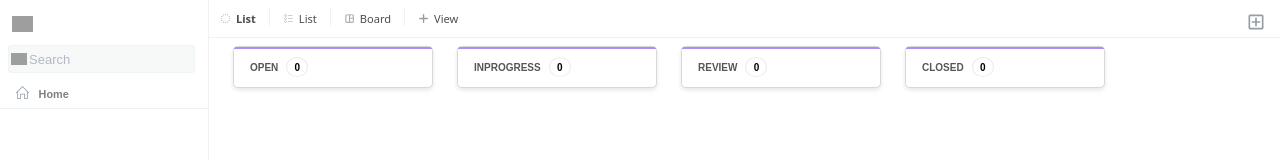
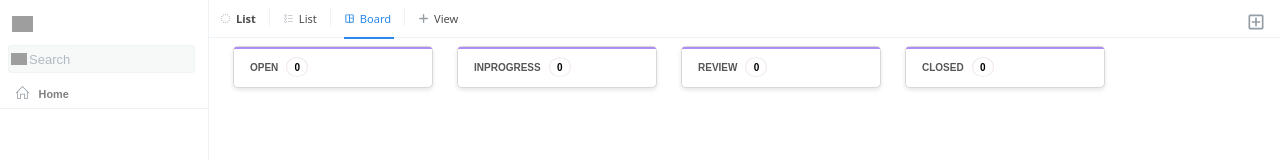
Before and after one commit to AbhirupChakraborty/Task-App, a React (Create React App) app: page /list in a window 1280 px wide. Shown: the top 160 px of the page. Built offline with nearby package versions, Linux system fonts and the light colour scheme; grey boxes are pictures that could not be loaded.

Commit message:
modify css part

```diff
--- a/src/components/CreateTask/CreateTask.jsx
+++ b/src/components/CreateTask/CreateTask.jsx
@@ -65,7 +65,7 @@ const CreateTask = () => {
         <div className="navSeparator"></div>
 
         <Link to="/list">
-          <div className="navOption">
+          <div id="board" className="navOption">
             <MdOutlineSpaceDashboard />
             Board
           </div>
--- a/src/components/CreateTask/createTask.css
+++ b/src/components/CreateTask/createTask.css
@@ -103,11 +103,19 @@
   background-color: rgb(201, 183, 244);
 }
 #board {
-  color: rgb(115, 87, 182);
+  color: rgb(42, 137, 232);
 }
-#board img {
-  width: 20px;
-  height: 20px;
+#board svg {
+  color: rgb(42, 137, 232);
+}
+#board::after {
+  content: "";
+  display: block;
+  width: 50px;
+  height: 2px;
+  background-color: rgb(42, 137, 232);
+  position: absolute;
+  bottom: -2px;
 }
 #topList {
   display: flex;
```
